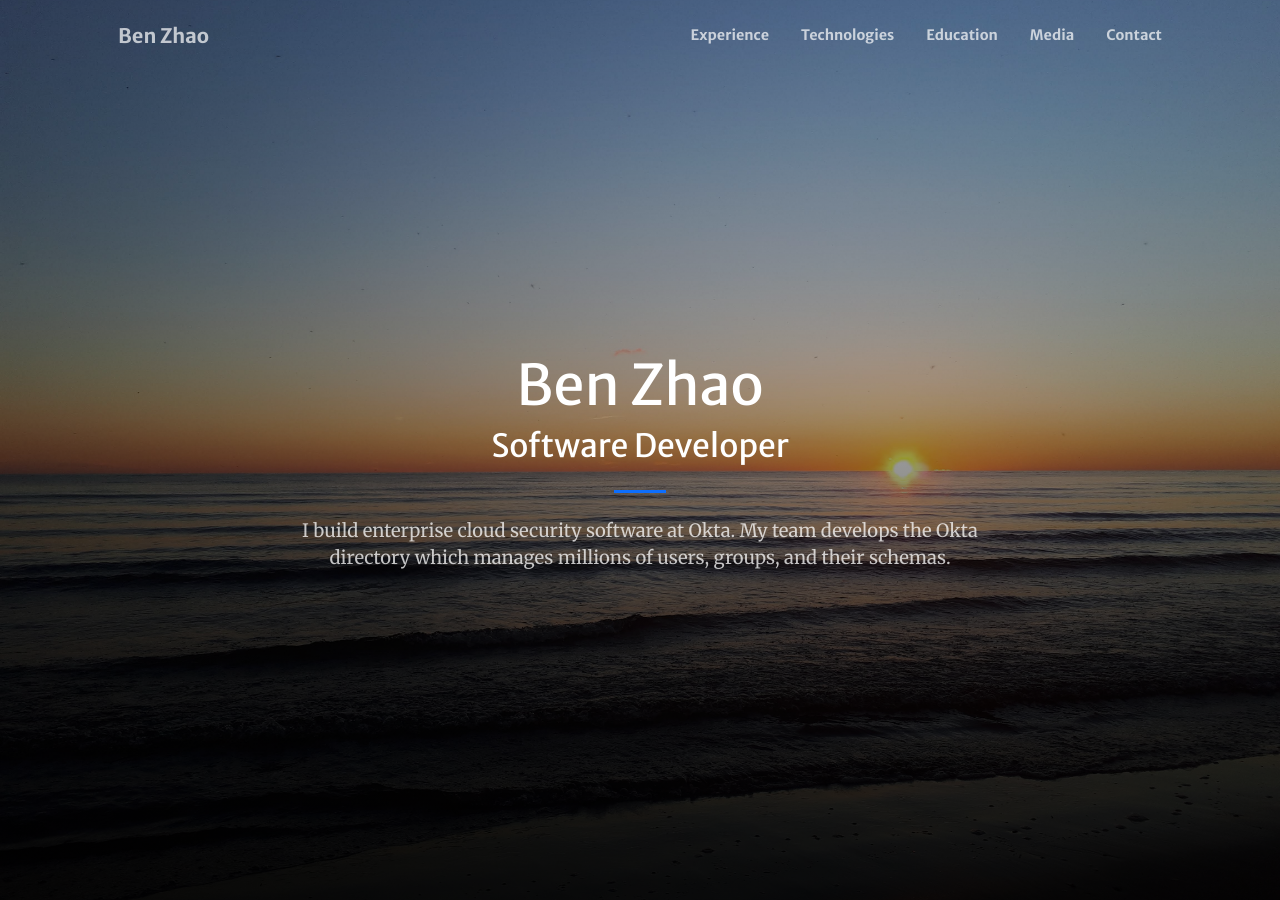
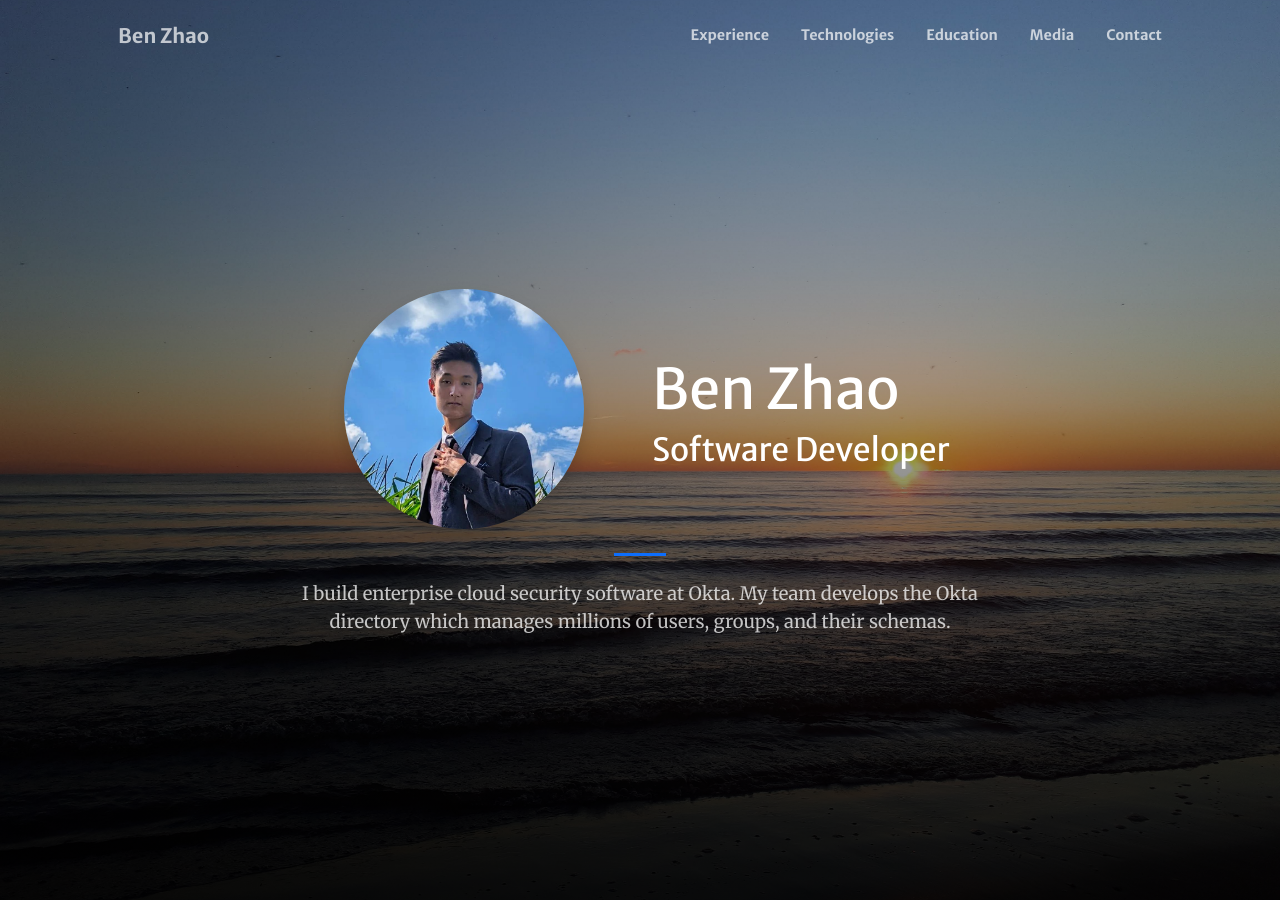
Before and after one commit to wenbenz/bootstrap5-creative-jekyll, a Jekyll site: the page built from index.html, in a window 1280 px wide and 900 px high. Built offline with Jekyll 4.4.1, drawn with Linux system fonts in a browser that asks for light colours; comment, search, counter and statistics services are not loaded.

Commit message:
added portrait

```diff
--- a/index.html
+++ b/index.html
@@ -21,8 +21,15 @@ layout: default
     <div class="container px-4 px-lg-5 h-100">
         <div class="row gx-4 gx-lg-5 h-100 align-items-center justify-content-center text-center">
             <div class="col-lg-8 align-self-end">
-                <h1 class="font-weight-bold text-white">Ben Zhao</h1>
-                <h2 class="text-white">Software Developer</h2>
+                <div  class="row d-flex flex-row align-items-center">
+                    <div class="col">
+                        <img src="/assets/img/portrait.png" class="rounded-circle shadow" style="max-width:15rem" alt="Photo of Ben" />
+                    </div>
+                    <div class="col d-flex flex-column align-items-center align-items-md-start mt-3">
+                        <h1 class="font-weight-bold text-white align-items-center">Ben Zhao</h1>
+                        <h2 class="text-white">Software Developer</h2>
+                    </div>
+                </div>
                 <hr class="divider" />
             </div>
             <div class="col-lg-8 align-self-baseline">
```
Also changed, not shown: assets/img/portrait.png (added).
